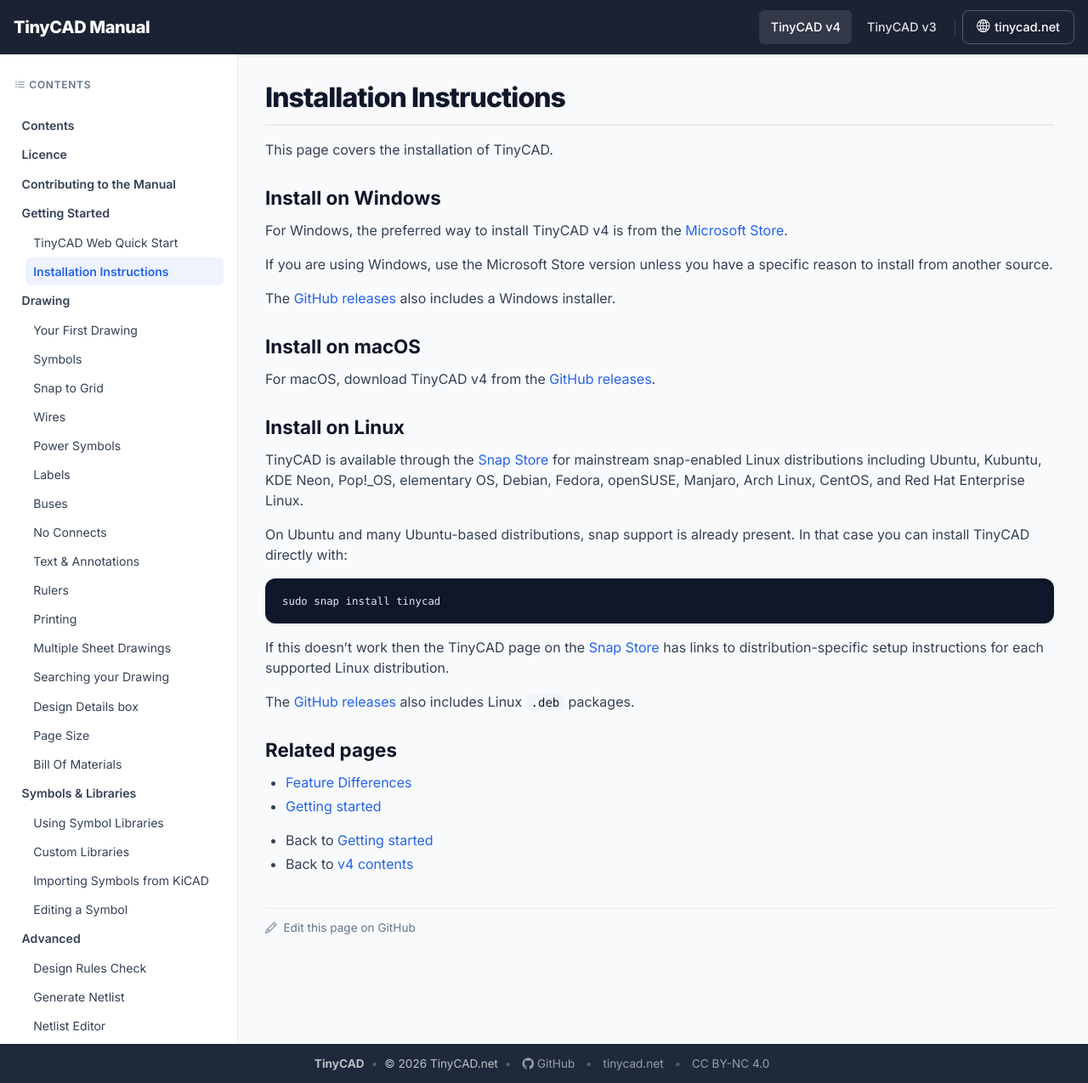
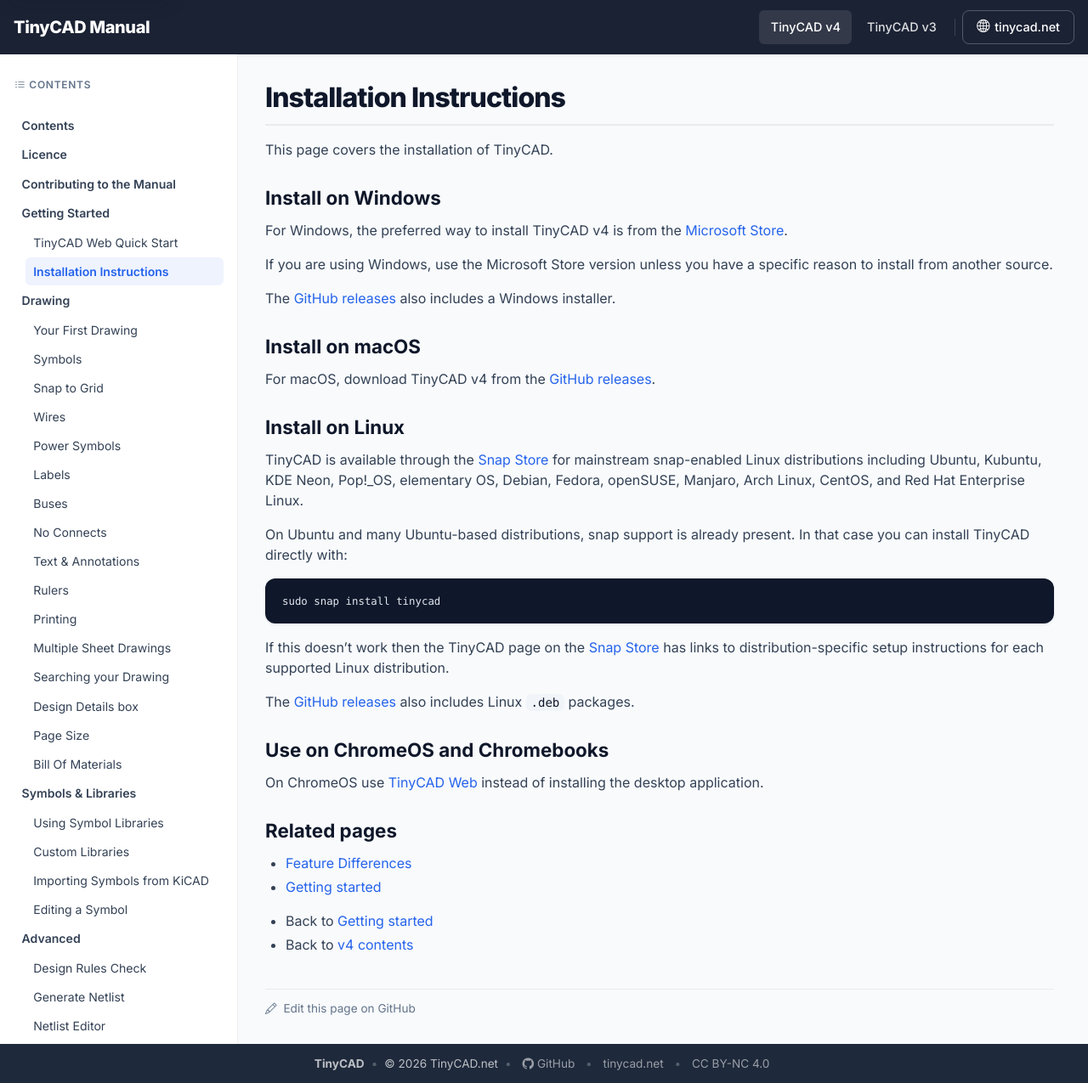
Before and after one commit to matt123p/TinyCAD-docs, a Jekyll site: the page built from docs/v4/TinyCAD-Desktop-App.md, in a window 1280 px wide. Shown: the whole page at 85% size. Built offline with Jekyll 4.4.1, drawn with Linux system fonts in a browser that asks for light colours; a style sheet for code colours, icons or effects is not loaded; our own code applies the rules of GitHub Pages for plain Markdown files.

Commit message:
Add a bit about ChromeOS

```diff
--- a/docs/v4/TinyCAD-Desktop-App.md
+++ b/docs/v4/TinyCAD-Desktop-App.md
@@ -41,6 +41,11 @@
 The [GitHub releases](https://github.com/matt123p/TinyCADv4/releases) also
 includes Linux `.deb` packages.
 
+## Use on ChromeOS and Chromebooks
+
+On ChromeOS use [TinyCAD Web](../TinyCAD-Web-overview-and-quick-start/)
+instead of installing the desktop application.
+
 
 ## Related pages
 
```
